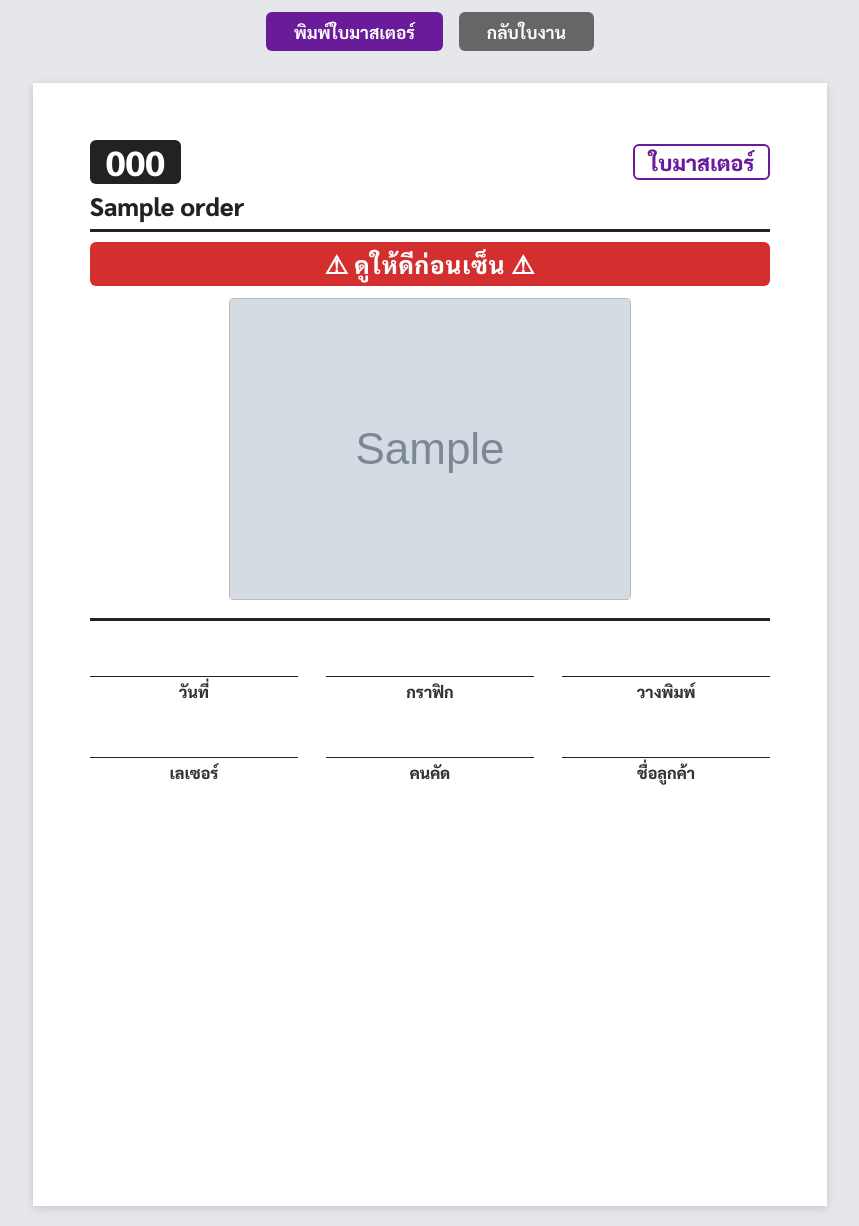
After one commit to zoftdown/Claude-201-Order-V1, a Django app: page /1/master/ in a window 1280 px wide. The commit adds this page. Shown: the whole page, without its empty margins (210-1069 px from the left). Run offline with Django 5.2, Linux system fonts and the light colour scheme; a user stored in the database is signed in; tables that the repository leaves empty hold one stand-in row (values such as "Sample post"); grey boxes marked "Sample" are stand-in pictures.

Commit message:
feat(master): add รูปมาสเตอร์ + ใบมาสเตอร์ (master sheet w/ sign-off)
- MasterImage model (1 Order → หลายรูป), auto-downscale long side ≤1600px q85
- migration 0013: CreateModel only, ไม่แตะตารางเดิม ปลอดภัยกับใบเก่า
- order_form: ส่วนอัปโหลดรูปมาสเตอร์ แยกจาก OrderItem (หลายไฟล์ + ลบทีละรูป)
- order_master view/template: รูปใหญ่ไล่ลง + ช่องเซ็น (วันที่/กราฟิก/วางพิมพ์/
  เลเซอร์/คนคัด/ลูกค้า) + เตือน "ดูให้ดีก่อนเซ็น" ไม่มี QR/ราคา
- order_print: ปุ่ม "พิมพ์ใบคัด" → "พิมพ์ใบมาสเตอร์" ชี้ /master/ (เดิม /pick/)

Co-Authored-By: Claude Opus 4.7 (1M context) <noreply@anthropic.com>

```diff
--- a/orders/urls.py
+++ b/orders/urls.py
@@ -22,6 +22,7 @@ urlpatterns = [
     path('<int:pk>/edit/', views.order_edit, name='order_edit'),
     path('<int:pk>/print/', views.order_print, name='order_print'),
     path('<int:pk>/pick/', views.order_pick, name='order_pick'),
+    path('<int:pk>/master/', views.order_master, name='order_master'),
     path('<int:pk>/mark-printed/', views.order_mark_printed, name='order_mark_printed'),
     path('<int:pk>/delete/', views.order_delete, name='order_delete'),
 ]
--- a/orders/views.py
+++ b/orders/views.py
@@ -5,7 +5,7 @@ from django.contrib import messages
 from django.contrib.auth.decorators import login_required
 from django.contrib.auth.models import Group, User
 from django.core.exceptions import PermissionDenied
-from django.db.models import OuterRef, Q, Subquery
+from django.db.models import Max, OuterRef, Q, Subquery
 from django.shortcuts import get_object_or_404, redirect, render
 from django.urls import reverse
 from django.utils import timezone
@@ -25,7 +25,7 @@ from .forms import (
     COLLAR_SUGGESTIONS,
     SLEEVE_SUGGESTIONS,
 )
-from .models import DepartmentPIN, Order, StageLog, Tailor
+from .models import DepartmentPIN, MasterImage, Order, StageLog, Tailor
 from .qr_utils import generate_qr_svg
 
 DEPT_COOKIE_MAX_AGE = 365 * 24 * 60 * 60  # 1 year
@@ -174,6 +174,21 @@ def _validate_variants_present(item_formset, variant_formsets):
     return errors
 
 
+def _save_master_images(request, order):
+    """Persist รูปมาสเตอร์ for an order: delete any checked existing images,
+    then append all newly uploaded files. Independent of the OrderItem flow —
+    a plain multi-file <input> + per-image delete checkboxes, not a formset."""
+    delete_ids = request.POST.getlist('delete_master')
+    if delete_ids:
+        order.master_images.filter(pk__in=delete_ids).delete()
+
+    new_files = request.FILES.getlist('master_images')
+    if new_files:
+        start = order.master_images.aggregate(m=Max('order_index'))['m'] or 0
+        for offset, f in enumerate(new_files, start=1):
+            MasterImage.objects.create(order=order, image=f, order_index=start + offset)
+
+
 def _save_with_variants(form, item_formset, variant_formsets, request, *, set_created_date):
     """Persist Order + items + variants. Caller has confirmed everything is valid."""
     order = form.save(commit=False)
@@ -198,6 +213,7 @@ def _save_with_variants(form, item_formset, variant_formsets, request, *, set_cr
         vfs.save()
 
     _copy_images_from_first(request, item_formset)
+    _save_master_images(request, order)
     return order
 
 
@@ -368,6 +384,19 @@ def order_pick(request, pk):
     return render(request, 'orders/order_pick.html', {
         'order': order,
         'items': items,
+    })
+
+
+@viewer_or_login_required
+def order_master(request, pk):
+    """ใบมาสเตอร์ (master sheet): แสดงรูปมาสเตอร์ใหญ่ๆ ทุกรูป ไล่ลงมา + ช่องเซ็นตรวจ
+    (วันที่/กราฟิก/วางพิมพ์/เลเซอร์/คนคัด/ลูกค้า). ไม่มี QR/ราคา. ปุ่มควบคุมอยู่นอก
+    div ที่พิมพ์ (เหมือน order_print/order_pick)."""
+    order = get_object_or_404(Order, pk=pk)
+    master_images = list(order.master_images.all())
+    return render(request, 'orders/order_master.html', {
+        'order': order,
+        'master_images': master_images,
     })
 
 
--- /dev/null
+++ b/templates/orders/order_master.html
@@ -0,0 +1,255 @@
+<!DOCTYPE html>
+<html lang="th">
+<head>
+    <meta charset="UTF-8">
+    <meta name="viewport" content="width=device-width, initial-scale=1.0">
+    <title>ใบมาสเตอร์ {{ order.order_number }}</title>
+    <link href="https://fonts.googleapis.com/css2?family=Sarabun:wght@400;600;700;800;900&display=swap" rel="stylesheet">
+    <style>
+        /* ===== Reset & Base ===== */
+        * { margin: 0; padding: 0; box-sizing: border-box; }
+        body {
+            font-family: 'Sarabun', 'Noto Sans Thai', sans-serif;
+            color: #222;
+            background: #e5e7eb;
+            -webkit-print-color-adjust: exact;
+            print-color-adjust: exact;
+        }
+
+        /* ===== A4 sheet ===== */
+        .page-a4 {
+            width: 210mm;
+            max-width: 100%;
+            min-height: 297mm;
+            margin: 20px auto;
+            padding: 15mm;
+            background: #fff;
+            box-shadow: 0 2px 8px rgba(0,0,0,0.15);
+            box-sizing: border-box;
+            position: relative;
+        }
+
+        /* ===== Header ===== */
+        .master-header {
+            border-bottom: 3px solid #222;
+            padding-bottom: 8px;
+            margin-bottom: 10px;
+        }
+        .mh-top {
+            display: flex;
+            justify-content: space-between;
+            align-items: center;
+            gap: 12px;
+        }
+        .mh-top .order-num {
+            display: inline-block;
+            font-size: 26pt;
+            font-weight: 900;
+            background: #222;
+            color: #fff;
+            padding: 3px 16px;
+            border-radius: 6px;
+            line-height: 1.1;
+            word-break: break-word;
+        }
+        .mh-top .sheet-tag {
+            flex: 0 0 auto;
+            font-size: 16pt;
+            font-weight: 900;
+            color: #6a1b9a;
+            border: 2px solid #6a1b9a;
+            border-radius: 6px;
+            padding: 2px 14px;
+            background: #fff;
+            white-space: nowrap;
+        }
+        .mh-title {
+            font-size: 19pt;
+            font-weight: 900;
+            line-height: 1.25;
+            margin-top: 6px;
+            word-break: break-word;
+        }
+
+        /* ===== Warning banner ===== */
+        .warn-banner {
+            text-align: center;
+            font-size: 18pt;
+            font-weight: 900;
+            color: #fff;
+            background: #d32f2f;
+            border-radius: 6px;
+            padding: 6px 0;
+            margin-bottom: 12px;
+            letter-spacing: 1px;
+        }
+
+        /* ===== Master images (big, flowing down) ===== */
+        .master-image-block {
+            text-align: center;
+            margin-bottom: 14px;
+            page-break-inside: avoid;
+            break-inside: avoid;
+        }
+        .master-image-block img {
+            max-width: 100%;
+            height: auto;
+            border: 1px solid #bbb;
+            border-radius: 4px;
+            display: block;
+            margin: 0 auto;
+        }
+        .no-master {
+            text-align: center;
+            color: #888;
+            font-size: 14pt;
+            padding: 40px 0;
+            border: 2px dashed #ccc;
+            border-radius: 8px;
+            margin-bottom: 14px;
+        }
+
+        /* ===== Signature section ===== */
+        .sign-section {
+            margin-top: 18px;
+            padding-top: 12px;
+            border-top: 3px solid #222;
+            page-break-inside: avoid;
+            break-inside: avoid;
+        }
+        .sign-grid {
+            display: grid;
+            grid-template-columns: 1fr 1fr 1fr;
+            gap: 22px 28px;
+            margin-top: 10px;
+        }
+        .sign-cell {
+            display: flex;
+            flex-direction: column;
+        }
+        .sign-line {
+            border-bottom: 1.5px solid #222;
+            height: 34px;
+        }
+        .sign-label {
+            font-size: 12pt;
+            font-weight: 800;
+            color: #333;
+            margin-top: 4px;
+            text-align: center;
+        }
+
+        /* ===== Print controls (outside .page-a4 — never printed) ===== */
+        .print-controls {
+            text-align: center;
+            padding: 12px 0;
+        }
+        .print-controls button {
+            font-family: 'Sarabun', sans-serif;
+            font-size: 13pt;
+            font-weight: 700;
+            padding: 8px 28px;
+            margin: 0 6px;
+            border: none;
+            border-radius: 6px;
+            cursor: pointer;
+        }
+        .btn-print { background: #6a1b9a; color: #fff; }
+        .btn-print:hover { background: #4a148c; }
+        .btn-back { background: #666; color: #fff; }
+        .btn-back:hover { background: #555; }
+
+        /* ========================================================== MOBILE */
+        @media screen and (max-width: 600px) {
+            body { background: #fff; }
+            .page-a4 {
+                width: 100%;
+                min-height: auto;
+                margin: 0 0 12px;
+                padding: 12px;
+                box-shadow: none;
+            }
+            .mh-top .order-num { font-size: 20pt; padding: 2px 12px; }
+            .mh-top .sheet-tag { font-size: 13pt; }
+            .mh-title { font-size: 16pt; }
+            .warn-banner { font-size: 15pt; }
+            .sign-grid { grid-template-columns: 1fr 1fr; gap: 18px 18px; }
+            .print-controls {
+                position: sticky;
+                top: 0;
+                background: #fff;
+                z-index: 10;
+                border-bottom: 1px solid #ddd;
+            }
+        }
+
+        /* ========================================================== PRINT */
+        @media print {
+            html, body {
+                margin: 0 !important;
+                padding: 0 !important;
+                background: #fff !important;
+                width: 210mm;
+            }
+            .print-controls,
+            button,
+            .btn { display: none !important; }
+
+            .page-a4 {
+                width: 210mm;
+                max-width: none;
+                min-height: 297mm;
+                margin: 0;
+                padding: 10mm;
+                box-shadow: none;
+                box-sizing: border-box;
+            }
+            /* Keep a single image from splitting across two sheets. */
+            .master-image-block img { max-height: 240mm; width: auto; max-width: 100%; }
+        }
+        @page {
+            size: A4 portrait;
+            margin: 0;
+        }
+    </style>
+</head>
+<body>
+
+<div class="print-controls">
+    <button class="btn-print" onclick="window.print()">พิมพ์ใบมาสเตอร์</button>
+    <button class="btn-back" onclick="window.location.href='{% url 'order_print' order.pk %}'">กลับใบงาน</button>
+</div>
+
+<div class="page-a4">
+    <div class="master-header">
+        <div class="mh-top">
+            <span class="order-num">{{ order.order_number }}</span>
+            <span class="sheet-tag">ใบมาสเตอร์</span>
+        </div>
+        <div class="mh-title">{{ order.shirt_name }}</div>
+    </div>
+
+    <div class="warn-banner">⚠ ดูให้ดีก่อนเซ็น ⚠</div>
+
+    {% for m in master_images %}
+    <div class="master-image-block">
+        <img src="{{ m.image.url }}" alt="รูปมาสเตอร์ {{ forloop.counter }}">
+    </div>
+    {% empty %}
+    <div class="no-master">— ยังไม่มีรูปมาสเตอร์ —</div>
+    {% endfor %}
+
+    <div class="sign-section">
+        <div class="sign-grid">
+            <div class="sign-cell"><div class="sign-line"></div><div class="sign-label">วันที่</div></div>
+            <div class="sign-cell"><div class="sign-line"></div><div class="sign-label">กราฟิก</div></div>
+            <div class="sign-cell"><div class="sign-line"></div><div class="sign-label">วางพิมพ์</div></div>
+            <div class="sign-cell"><div class="sign-line"></div><div class="sign-label">เลเซอร์</div></div>
+            <div class="sign-cell"><div class="sign-line"></div><div class="sign-label">คนคัด</div></div>
+            <div class="sign-cell"><div class="sign-line"></div><div class="sign-label">ชื่อลูกค้า</div></div>
+        </div>
+    </div>
+</div>
+
+</body>
+</html>
--- a/templates/orders/order_print.html
+++ b/templates/orders/order_print.html
@@ -518,7 +518,7 @@
 <div class="print-controls">
     <button class="btn-print" onclick="window.print()">พิมพ์ใบงาน</button>
     <button class="btn-save" onclick="saveWorkOrderImage(this)">📷 บันทึกภาพ</button>
-    <button class="btn-pick" onclick="window.location.href='{% url 'order_pick' order.pk %}'">📋 พิมพ์ใบคัด</button>
+    <button class="btn-pick" onclick="window.location.href='{% url 'order_master' order.pk %}'">📋 พิมพ์ใบมาสเตอร์</button>
     {% if order.not_printed %}
         {% if not request.is_viewer %}
         <form method="post" action="{% url 'order_mark_printed' order.pk %}" style="display:inline; margin:0;">
```
Also changed, not shown: orders/admin.py (+8 -2 lines), orders/models.py (+69 -0 lines), templates/orders/order_form.html (+25 -0 lines), orders/migrations/0013_masterimage.py (added).
